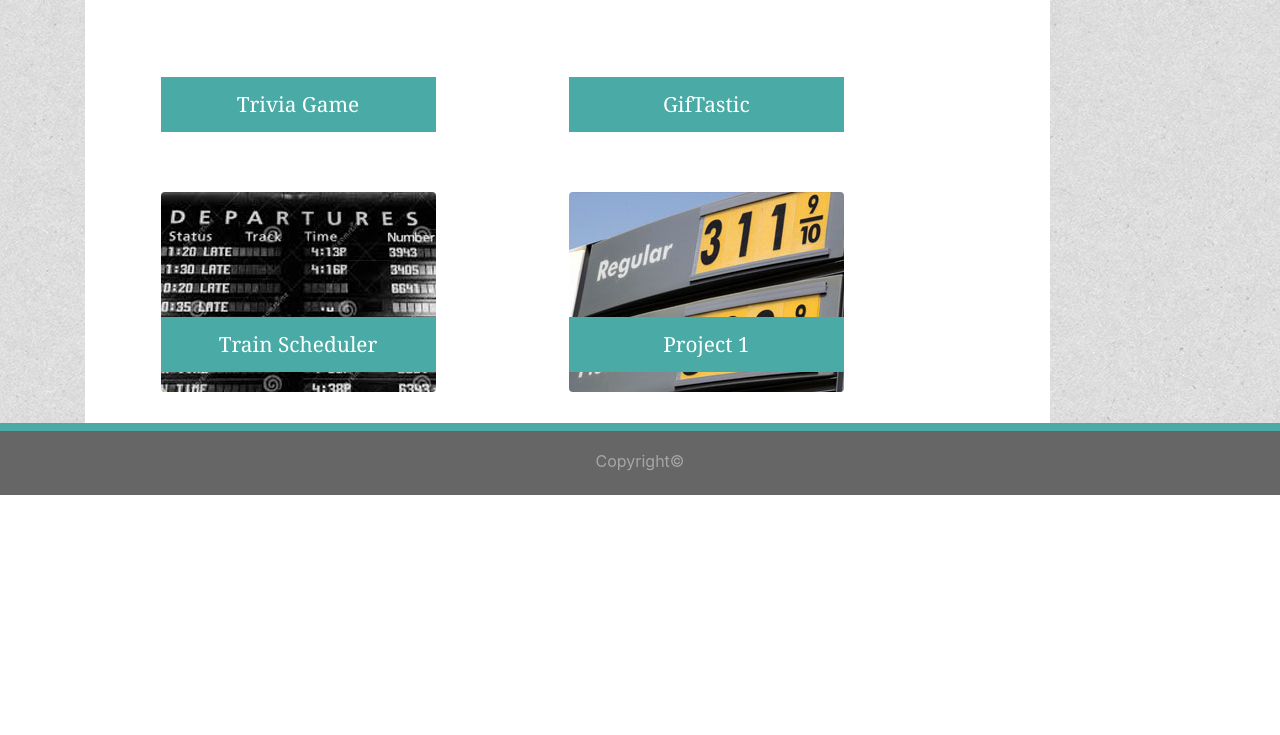
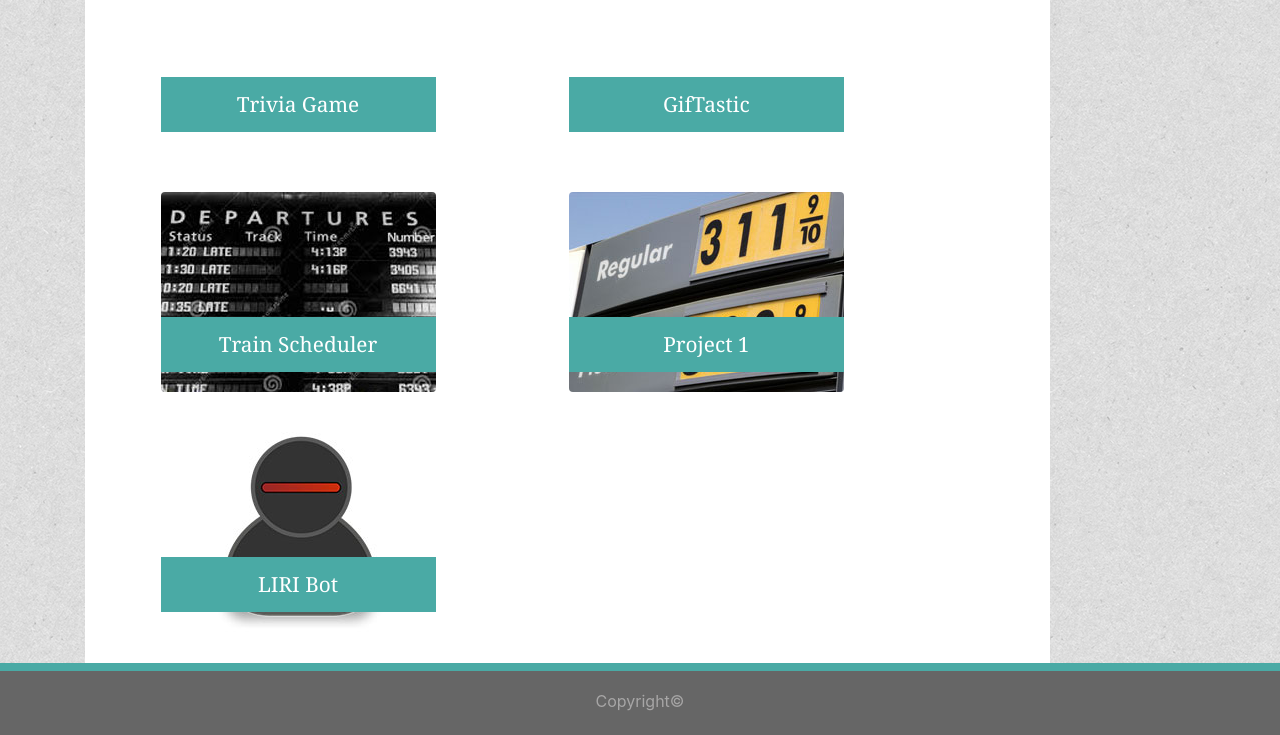
Before and after one commit to SebastianOrtega/Bootstrap-Portfolio, a plain HTML site: page portfolio.html in a window 1280 px wide. Shown: the part 560-1295 px from the top of the page. Before the commit the page ends 1055 px from the top, so only its background shows below. Drawn offline with nearby package versions, Linux system fonts and the light colour scheme.

Commit message:
agregue lili bot a portafolio

```diff
--- a/portfolio.html
+++ b/portfolio.html
@@ -85,6 +85,12 @@
                         <a class="over" href="https://sebastianortega.github.io/project1/">Project 1</a>
                     </div>
                 </div>
+                <div class="col-md-5">
+                    <div class="wrapper">
+                        <img src="assets/images/bot.jpg" alt="1" class="rounded">
+                        <a class="over" href="https://github.com/SebastianOrtega/liri-node-app">LIRI Bot</a>
+                    </div>
+                </div>
 
 
 
```
Also changed, not shown: assets/images/bot.jpg (added), 2 other files.
